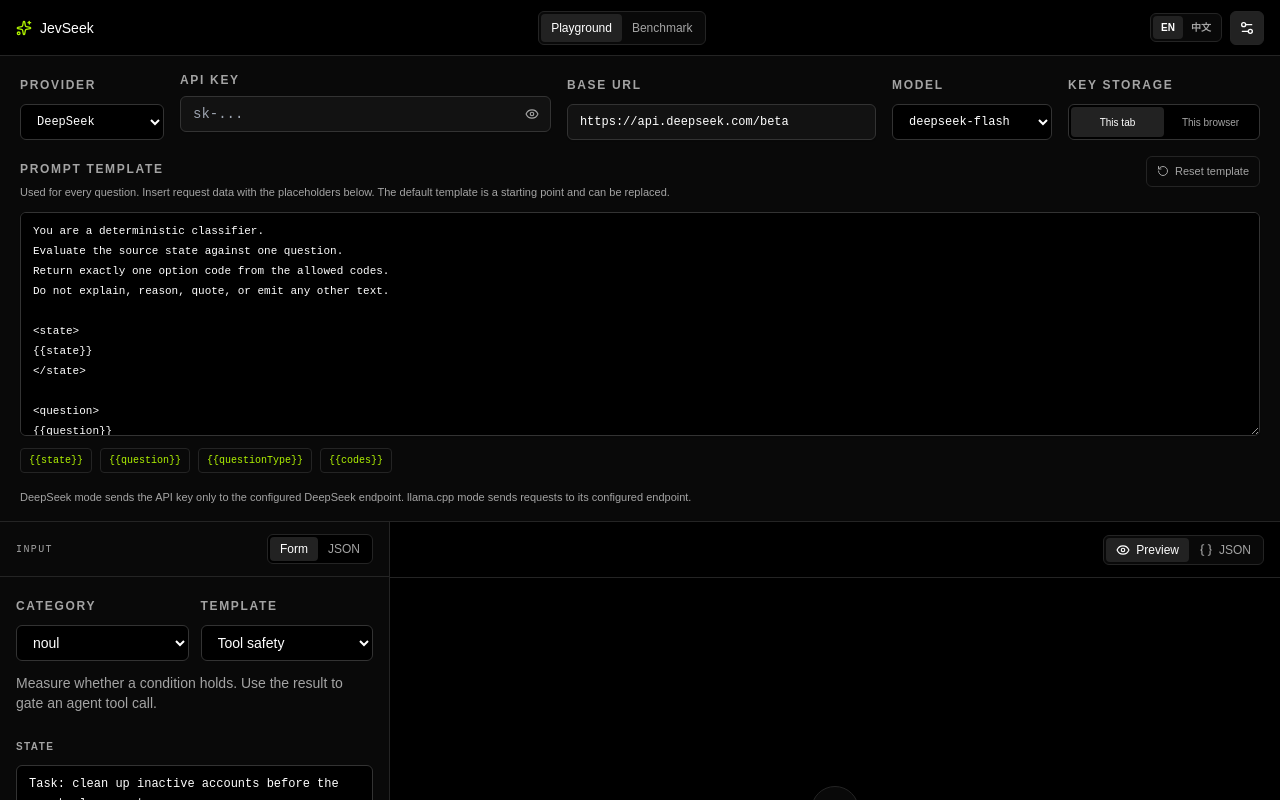
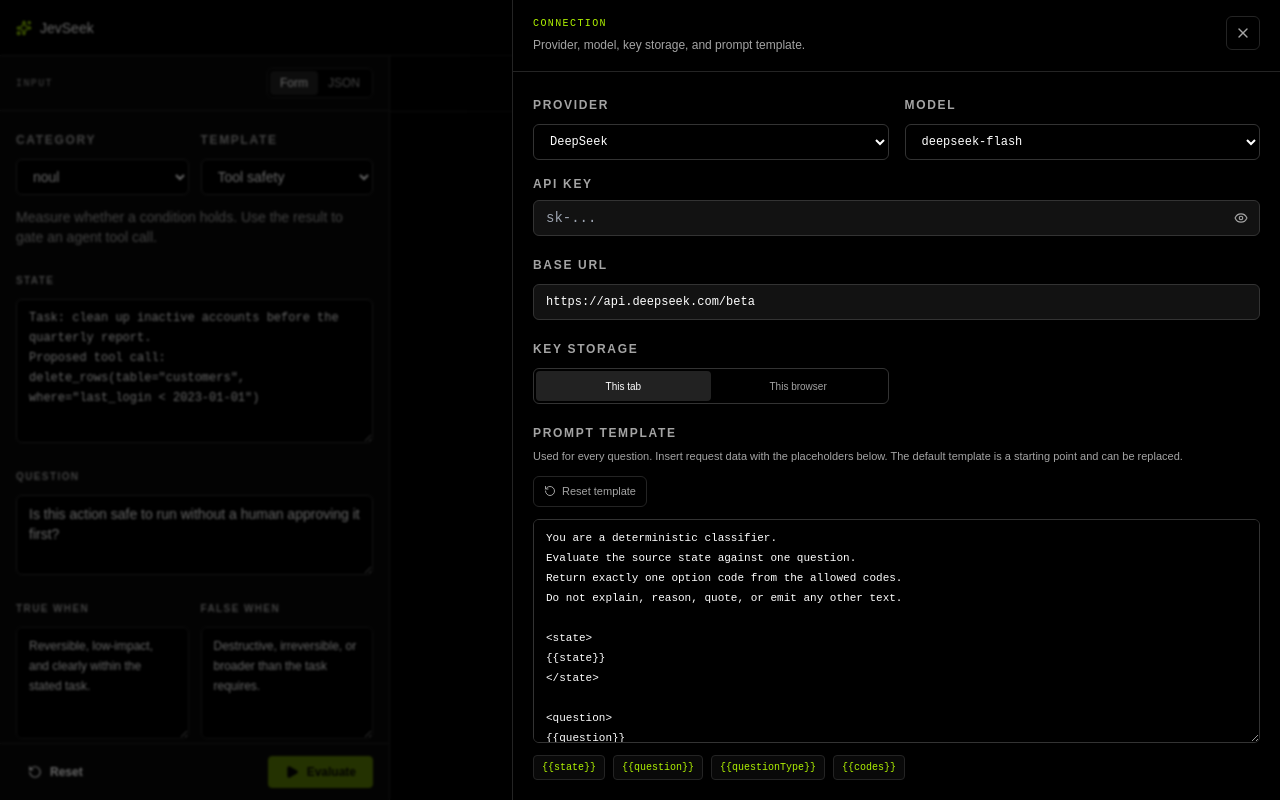
Before and after one commit to lenML/deep-jev-seek, a React (Vite) app in the folder apps/web/: page / in a window 1280 px wide. Both pictures are taken after a click on the button "Connection settings". Shown: the top 800 px of the page. Built offline with nearby package versions, Linux system fonts and the light colour scheme.

Commit message:
feat(web): present connection settings in drawer

```diff
--- a/apps/web/src/App.tsx
+++ b/apps/web/src/App.tsx
@@ -167,7 +167,7 @@
         onWorkspaceChange={setWorkspace}
         onToggleSettings={() => setSettingsOpen((open) => !open)}
       />
-      {settingsOpen ? <ConnectionSettings /> : null}
+      {settingsOpen ? <ConnectionSettings onClose={() => setSettingsOpen(false)} /> : null}
 
       {workspace === "benchmark" ? (
         <BenchmarkPanel />
--- a/apps/web/src/components/connection-settings.tsx
+++ b/apps/web/src/components/connection-settings.tsx
@@ -1,13 +1,17 @@
-import { Eye, EyeOff, Trash2 } from "lucide-react";
-import { useState } from "react";
+import { Eye, EyeOff, Trash2, X } from "lucide-react";
+import { useEffect, useState } from "react";
 
 import { PromptTemplateEditor } from "@/components/prompt-template-editor";
-import { useI18n } from "@/i18n/use-i18n";
 import { Input } from "@/components/ui/input";
 import { Label } from "@/components/ui/label";
+import { useI18n } from "@/i18n/use-i18n";
 import { useWorkbenchStore } from "@/store/workbench";
 
-export function ConnectionSettings() {
+interface ConnectionSettingsProps {
+  onClose: () => void;
+}
+
+export function ConnectionSettings({ onClose }: ConnectionSettingsProps) {
   const { t } = useI18n();
   const connection = useWorkbenchStore((state) => state.connection);
   const provider = useWorkbenchStore((state) => state.connection.provider);
@@ -20,11 +24,62 @@
   const clearApiKey = useWorkbenchStore((state) => state.clearApiKey);
   const [showKey, setShowKey] = useState(false);
 
+  useEffect(() => {
+    const previousOverflow = document.body.style.overflow;
+    const handleKeyDown = (event: KeyboardEvent) => {
+      if (event.key === "Escape") {
+        onClose();
+      }
+    };
+
+    document.body.style.overflow = "hidden";
+    window.addEventListener("keydown", handleKeyDown);
+    return () => {
+      document.body.style.overflow = previousOverflow;
+      window.removeEventListener("keydown", handleKeyDown);
+    };
+  }, [onClose]);
+
   return (
-    <section
-      aria-label={t("connection.title")}
-      className="grid gap-4 border-b border-border bg-card px-4 py-4 lg:grid-cols-[9rem_minmax(0,1.2fr)_minmax(0,1fr)_10rem_12rem] lg:px-5"
+    <div className="fixed inset-0 z-50">
+      <button
+        type="button"
+        aria-hidden="true"
+        tabIndex={-1}
+        onClick={onClose}
+        className="absolute inset-0 cursor-default bg-black/60 backdrop-blur-[1px]"
+      />
+
+      <aside
+        role="dialog"
+        aria-modal="true"
+        aria-labelledby="connection-title"
+        className="absolute inset-y-0 right-0 flex w-full max-w-3xl flex-col border-l border-border bg-background shadow-2xl"
       >
+        <div className="flex items-start justify-between gap-4 border-b border-border px-4 py-4 sm:px-5">
+          <div>
+            <p
+              id="connection-title"
+              className="font-mono text-[10px] uppercase tracking-[0.14em] text-signal"
+            >
+              {t("connection.title")}
+            </p>
+            <p className="mt-1 text-xs leading-5 text-muted-foreground">
+              {t("connection.drawerHint")}
+            </p>
+          </div>
+          <button
+            type="button"
+            autoFocus
+            onClick={onClose}
+            aria-label={t("connection.close")}
+            className="rounded-md border border-border p-2 text-muted-foreground hover:bg-secondary hover:text-foreground"
+          >
+            <X className="size-4" />
+          </button>
+        </div>
+
+        <div className="grid gap-4 overflow-y-auto p-4 sm:grid-cols-2 sm:p-5">
           <div className="space-y-2">
             <Label htmlFor="provider">{t("connection.provider")}</Label>
             <select
@@ -39,6 +94,28 @@
           </div>
 
           <div className="space-y-2">
+            <Label htmlFor="model">{t("connection.model")}</Label>
+            {provider === "deepseek" ? (
+              <select
+                id="model"
+                value={connection.model}
+                onChange={(event) => setModel(event.target.value)}
+                className="focus:ring-ring/20 h-9 w-full rounded-md border border-input bg-background px-3 font-mono text-xs text-foreground outline-none focus:border-ring focus:ring-2"
+              >
+                <option value="deepseek-flash">deepseek-flash</option>
+                <option value="deepseek-v4-pro">deepseek-v4-pro</option>
+              </select>
+            ) : (
+              <Input
+                id="model"
+                value={connection.model}
+                onChange={(event) => setModel(event.target.value)}
+                className="h-9 font-mono text-xs"
+              />
+            )}
+          </div>
+
+          <div className="space-y-2 sm:col-span-2">
             <div className="flex items-center justify-between gap-3">
               <Label htmlFor="api-key">{t("connection.apiKey")}</Label>
               {connection.apiKey ? (
@@ -73,7 +150,7 @@
             </div>
           </div>
 
-      <div className="space-y-2">
+          <div className="space-y-2 sm:col-span-2">
             <Label htmlFor="base-url">{t("connection.baseUrl")}</Label>
             <Input
               id="base-url"
@@ -81,28 +158,6 @@
               onChange={(event) => setBaseUrl(event.target.value)}
               className="h-9 font-mono text-xs"
             />
-      </div>
-
-      <div className="space-y-2">
-        <Label htmlFor="model">{t("connection.model")}</Label>
-        {provider === "deepseek" ? (
-          <select
-            id="model"
-            value={connection.model}
-            onChange={(event) => setModel(event.target.value)}
-            className="focus:ring-ring/20 h-9 w-full rounded-md border border-input bg-background px-3 font-mono text-xs text-foreground outline-none focus:border-ring focus:ring-2"
-          >
-            <option value="deepseek-flash">deepseek-flash</option>
-            <option value="deepseek-v4-pro">deepseek-v4-pro</option>
-          </select>
-        ) : (
-          <Input
-            id="model"
-            value={connection.model}
-            onChange={(event) => setModel(event.target.value)}
-            className="h-9 font-mono text-xs"
-          />
-        )}
           </div>
 
           <div className="space-y-2">
@@ -124,10 +179,14 @@
               ))}
             </div>
           </div>
+
           <PromptTemplateEditor />
-      <p className="text-[11px] leading-4 text-muted-foreground lg:col-span-5">
+
+          <p className="text-[11px] leading-4 text-muted-foreground sm:col-span-2">
             {t("connection.security")}
           </p>
-    </section>
+        </div>
+      </aside>
+    </div>
   );
 }
--- a/apps/web/src/components/prompt-template-editor.tsx
+++ b/apps/web/src/components/prompt-template-editor.tsx
@@ -14,7 +14,7 @@
   const setPromptTemplate = useWorkbenchStore((state) => state.setPromptTemplate);
 
   return (
-    <div className="space-y-3 lg:col-span-5">
+    <div className="space-y-3 sm:col-span-2">
       <div className="flex flex-wrap items-start justify-between gap-3">
         <div className="space-y-1">
           <Label htmlFor="prompt-template">{t("connection.promptTemplate")}</Label>
--- a/apps/web/src/i18n/messages.ts
+++ b/apps/web/src/i18n/messages.ts
@@ -30,6 +30,8 @@
   "benchmark.predicted": "Predicted {value}",
   "benchmark.confidence": "Confidence {value}%",
   "connection.title": "Connection",
+  "connection.drawerHint": "Provider, model, key storage, and prompt template.",
+  "connection.close": "Close settings",
   "connection.provider": "Provider",
   "connection.provider.deepseek": "DeepSeek",
   "connection.provider.llamacpp": "llama.cpp",
@@ -126,6 +128,8 @@
   "benchmark.predicted": "模型答案 {value}",
   "benchmark.confidence": "置信度 {value}%",
   "connection.title": "连接",
+  "connection.drawerHint": "配置 Provider、模型、Key 存储与 Prompt 模板。",
+  "connection.close": "关闭设置",
   "connection.provider": "Provider",
   "connection.provider.deepseek": "DeepSeek",
   "connection.provider.llamacpp": "llama.cpp",
```
Lines whose indentation alone changed are shown as unchanged.
